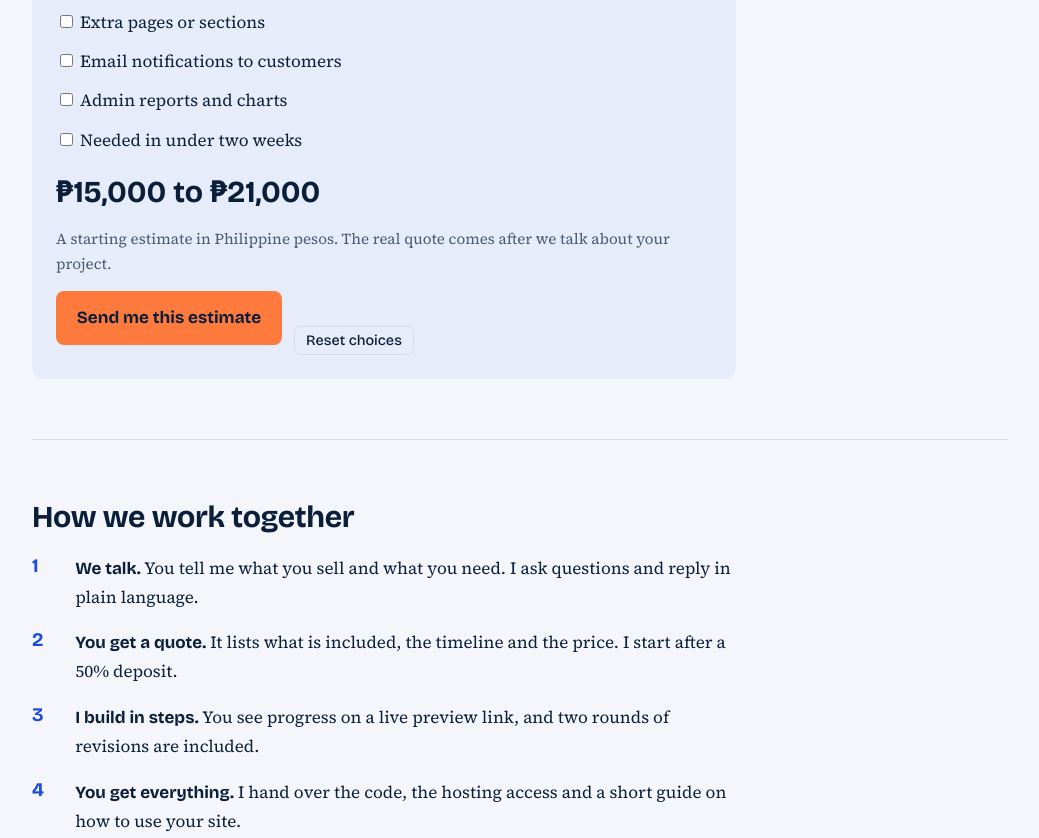
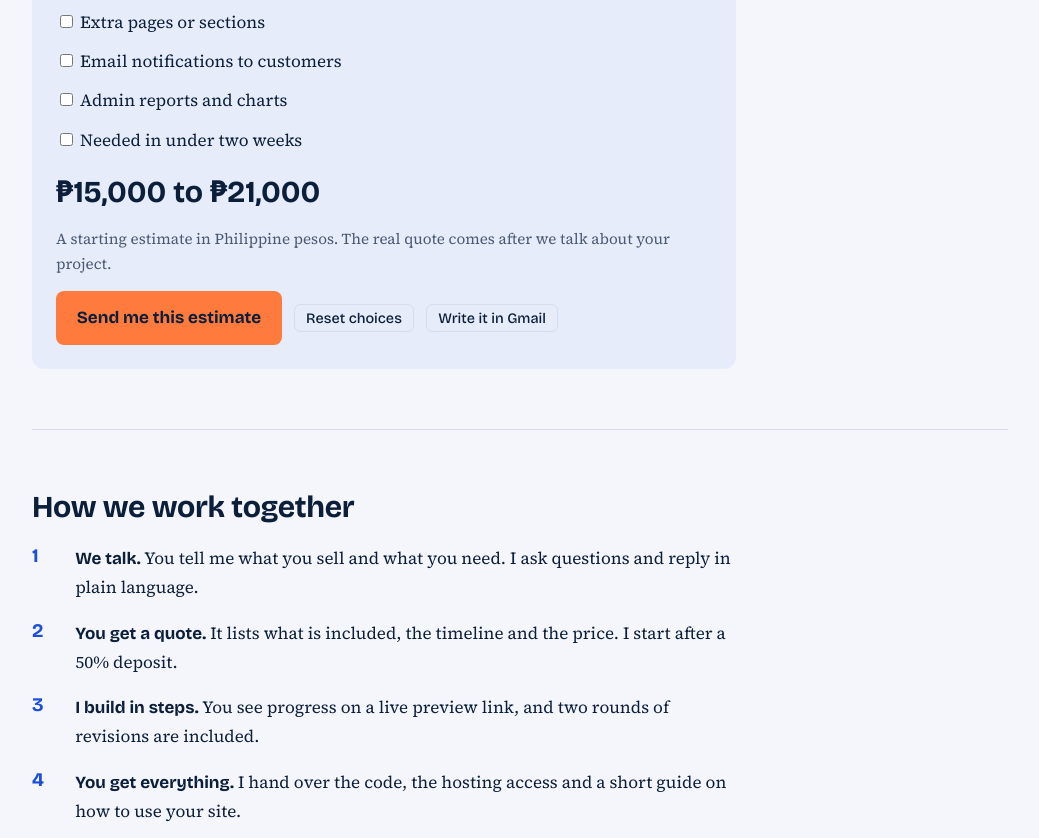
Before and after one commit to Bernard-26/Portfolio, a plain HTML site: page index.html in a window 1280 px wide. Shown: the part 3921-4759 px from the top of the page, without its empty margins (120-1159 px from the left). Drawn offline with nearby package versions, Linux system fonts and the light colour scheme.

Commit message:
Add Gmail links

```diff
--- a/css/style.css
+++ b/css/style.css
@@ -135,3 +135,7 @@ body::before{content:"";position:fixed;inset:0;pointer-events:none;z-index:-1;ba
 [data-motion="off"] .rv,[data-motion="off"] .shot{opacity:1!important;transform:none!important}
 [data-motion="off"] .hl{background-size:100% .09em}
 @media (prefers-reduced-motion:reduce){.js .rv,.shot{opacity:1!important;transform:none!important}.hl{background-size:100% .09em}body::before{display:none}}
+
+/* email link buttons */
+a.tbtn{display:inline-block;text-decoration:none;margin-left:.75rem}
+.est .btn,.est .tbtn{vertical-align:middle}
--- a/index.html
+++ b/index.html
@@ -110,7 +110,7 @@
         <label><input type="checkbox" class="e-add" value="2500"> Needed in under two weeks</label>
         <p class="out" id="e-out" aria-live="polite"></p>
         <p class="note">A starting estimate in Philippine pesos. The real quote comes after we talk about your project.</p>
-        <a class="btn" id="e-mail" href="mailto:Bernardbriola0826@gmail.com">Send me this estimate</a><button class="tbtn" id="e-reset" type="button">Reset choices</button>
+        <a class="btn" id="e-mail" href="mailto:Bernardbriola0826@gmail.com">Send me this estimate</a><button class="tbtn" id="e-reset" type="button">Reset choices</button><a class="tbtn" id="e-gmail" target="_blank" rel="noopener noreferrer" href="https://mail.google.com/mail/?view=cm&fs=1&to=Bernardbriola0826@gmail.com">Write it in Gmail</a>
       </div>
     </section>
 
@@ -149,7 +149,7 @@
         <h2 id="h-contact">Tell me about your project</h2>
         <p>Send me what you sell, roughly how many products you have, and when you need the site. I’ll reply with questions and an honest estimate.</p>
         <a class="btn" href="mailto:Bernardbriola0826@gmail.com?subject=Website%20project%20inquiry&amp;body=What%20I%20sell%3A%0AHow%20many%20products%3A%0AWhen%20I%20need%20it%3A%0A">Email Bernard</a>
-        <button class="tbtn" id="copy" type="button">Copy email address</button> <span class="note" id="toast" role="status" aria-live="polite"></span>
+        <button class="tbtn" id="copy" type="button">Copy email address</button><a class="tbtn" id="c-gmail" target="_blank" rel="noopener noreferrer" href="https://mail.google.com/mail/?view=cm&fs=1&to=Bernardbriola0826@gmail.com&su=Website%20project%20inquiry">Write it in Gmail</a> <span class="note" id="toast" role="status" aria-live="polite"></span>
         <p class="note" id="clock" style="margin:1rem 0 0"></p>
         <p class="note" style="margin:.5rem 0 0">Prefer to see code first? Visit <a href="https://github.com/Bernard-26" rel="noopener">github.com/Bernard-26</a>.</p>
       </div>
--- a/js/script.js
+++ b/js/script.js
@@ -13,7 +13,10 @@
     adds.forEach(function(a){if(a.checked){lo+=+a.value;names.push(a.parentNode.textContent.trim())}});
     var step=lo>=1000?100:10,hi=Math.round(lo*1.4/step)*step,cur=type.dataset.cur||'$',fmt=function(n){return cur+n.toLocaleString('en-US')};
     out.textContent=fmt(lo)+' to '+fmt(hi);out.classList.remove('pop');void out.offsetWidth;out.classList.add('pop');
-    mail.href='mailto:Bernardbriola0826@gmail.com?subject='+encodeURIComponent('Website estimate request')+'&body='+encodeURIComponent('I’d like a quote for:\n- '+names.join('\n- ')+'\n\nEstimate shown: '+fmt(lo)+' to '+fmt(hi)+'\n\nAbout my business:\n');
+    var body='I’d like a quote for:\n- '+names.join('\n- ')+'\n\nEstimate shown: '+fmt(lo)+' to '+fmt(hi)+'\n\nAbout my business:\n';
+    mail.href='mailto:Bernardbriola0826@gmail.com?subject='+encodeURIComponent('Website estimate request')+'&body='+encodeURIComponent(body);
+    var gm=document.getElementById('e-gmail');
+    if(gm)gm.href='https://mail.google.com/mail/?view=cm&fs=1&to=Bernardbriola0826@gmail.com&su='+encodeURIComponent('Website estimate request')+'&body='+encodeURIComponent(body);
   }
   type.addEventListener('change',est);adds.forEach(function(a){a.addEventListener('change',est)});est();
   var clock=document.getElementById('clock');
```
